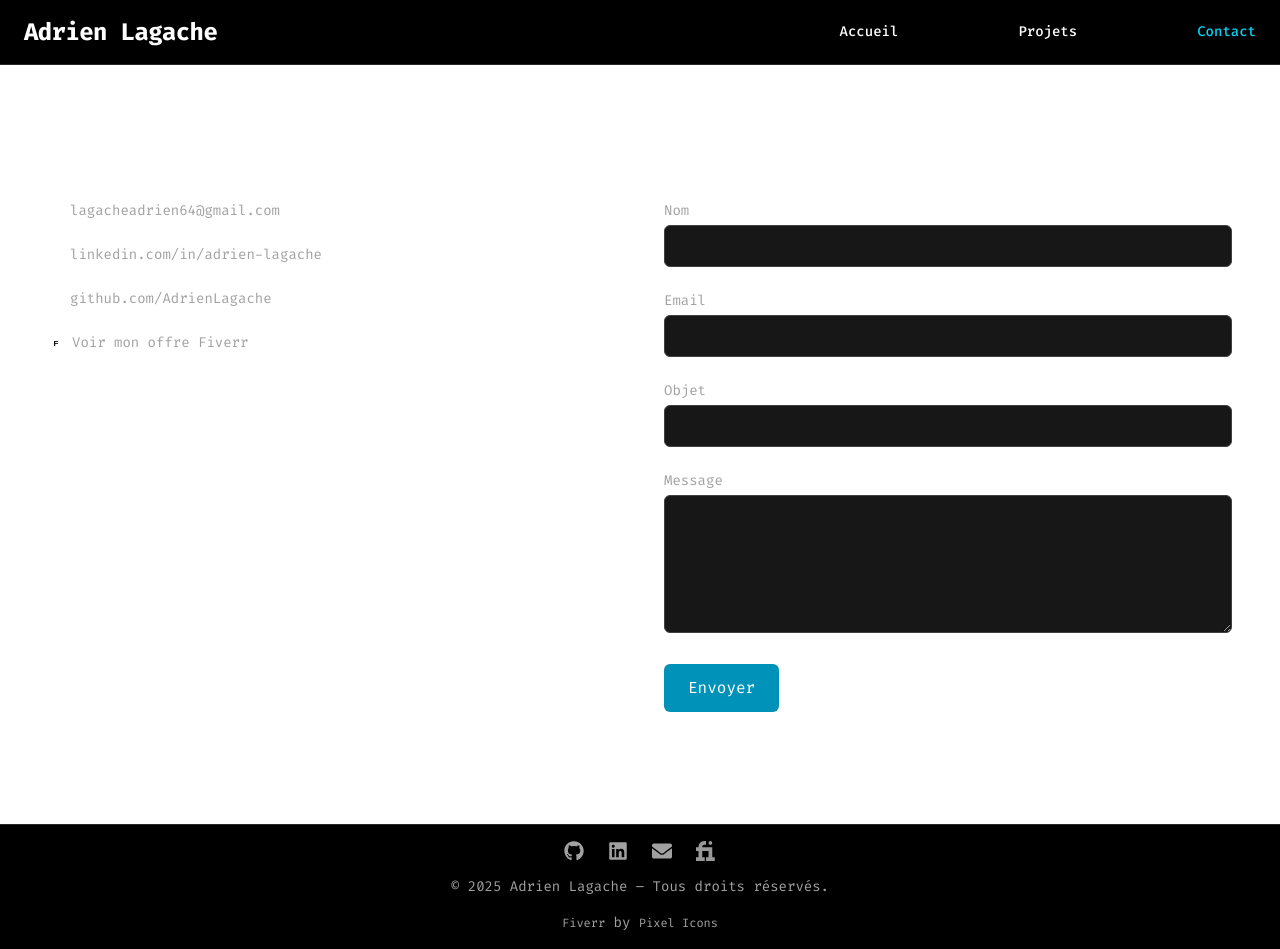
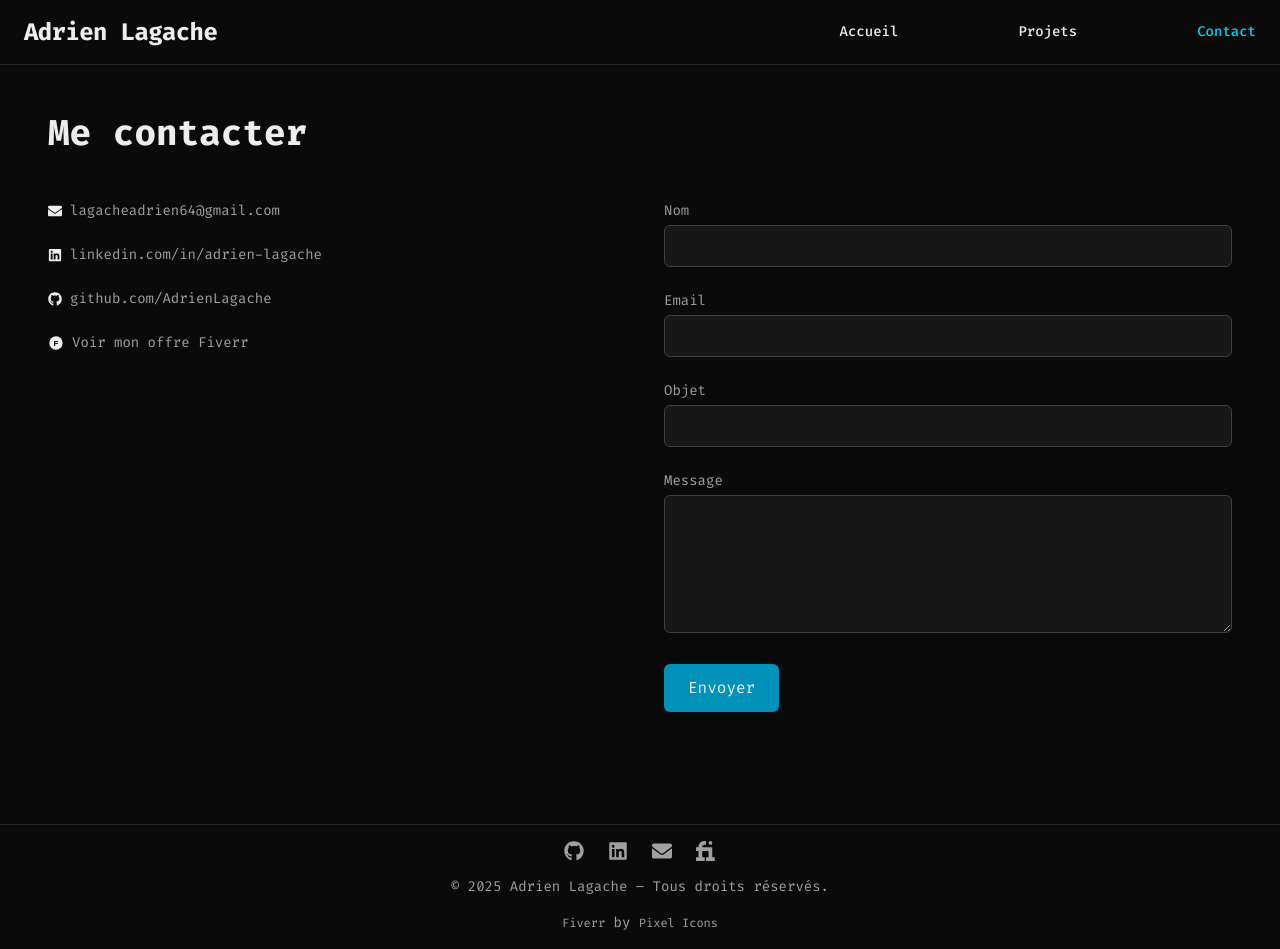
Before and after one commit to AdrienLagache/adrienlagache.github.io, a Next.js app: page /contact in a window 1280 px wide. Built offline with nearby package versions, Linux system fonts and the light colour scheme.

Commit message:
use global variable for theme

```diff
--- a/src/app/contact/page.tsx
+++ b/src/app/contact/page.tsx
@@ -4,7 +4,7 @@ export default function ContactPage() {
   return (
     <section className="w-full px-6 sm:px-12 py-12">
       <div className="max-w-7xl mx-auto">
-        <h1 className="text-3xl sm:text-4xl font-bold text-white mb-12">
+        <h1 className="text-3xl sm:text-4xl font-bold text-foreground mb-12">
           Me contacter
         </h1>
 
@@ -12,11 +12,11 @@ export default function ContactPage() {
           {/* Coordonnées à gauche */}
           <div className="flex-1 space-y-6 text-neutral-400 text-sm order-1 lg:order-none">
             <div>
-              <FaEnvelope className="inline mr-2 text-white" />
+              <FaEnvelope className="inline mr-2 text-foreground" />
               lagacheadrien64@gmail.com
             </div>
             <div>
-              <FaLinkedin className="inline mr-2 text-white" />
+              <FaLinkedin className="inline mr-2 text-foreground" />
               <a
                 href="https://www.linkedin.com/in/adrien-lagache-163462282/"
                 className="hover:text-cyan-400"
@@ -27,7 +27,7 @@ export default function ContactPage() {
               </a>
             </div>
             <div>
-              <FaGithub className="inline mr-2 text-white" />
+              <FaGithub className="inline mr-2 text-foreground" />
               <a
                 href="https://github.com/AdrienLagache"
                 className="hover:text-cyan-400"
@@ -44,7 +44,7 @@ export default function ContactPage() {
                 width="16"
                 height="16"
                 fill="currentColor"
-                className="inline mr-2 text-white"
+                className="inline mr-2 text-foreground"
               >
                 <circle cx="12" cy="12" r="10" />
                 <text
@@ -88,7 +88,7 @@ export default function ContactPage() {
                 id="name"
                 name="name"
                 required
-                className="w-full px-4 py-2 bg-neutral-900 text-white border border-neutral-700 rounded-md focus:outline-none focus:ring-2 focus:ring-cyan-500"
+                className="w-full px-4 py-2 bg-neutral-900 text-foreground border border-neutral-700 rounded-md focus:outline-none focus:ring-2 focus:ring-cyan-500"
               />
             </div>
 
@@ -104,7 +104,7 @@ export default function ContactPage() {
                 id="email"
                 name="email"
                 required
-                className="w-full px-4 py-2 bg-neutral-900 text-white border border-neutral-700 rounded-md focus:outline-none focus:ring-2 focus:ring-cyan-500"
+                className="w-full px-4 py-2 bg-neutral-900 text-foreground border border-neutral-700 rounded-md focus:outline-none focus:ring-2 focus:ring-cyan-500"
               />
             </div>
 
@@ -120,7 +120,7 @@ export default function ContactPage() {
                 id="subject"
                 name="message[subject]"
                 required
-                className="w-full px-4 py-2 bg-neutral-900 text-white border border-neutral-700 rounded-md focus:outline-none focus:ring-2 focus:ring-cyan-500"
+                className="w-full px-4 py-2 bg-neutral-900 text-foreground border border-neutral-700 rounded-md focus:outline-none focus:ring-2 focus:ring-cyan-500"
               />
             </div>
 
@@ -136,13 +136,13 @@ export default function ContactPage() {
                 name="message"
                 rows={5}
                 required
-                className="w-full px-4 py-2 bg-neutral-900 text-white border border-neutral-700 rounded-md focus:outline-none focus:ring-2 focus:ring-cyan-500"
+                className="w-full px-4 py-2 bg-neutral-900 text-foreground border border-neutral-700 rounded-md focus:outline-none focus:ring-2 focus:ring-cyan-500"
               />
             </div>
 
             <button
               type="submit"
-              className="px-6 py-3 bg-cyan-600 text-white rounded-md hover:bg-cyan-500 transition"
+              className="px-6 py-3 bg-cyan-600 text-foreground rounded-md hover:bg-cyan-500 transition"
             >
               Envoyer
             </button>
--- a/src/app/globals.css
+++ b/src/app/globals.css
@@ -1,8 +1,8 @@
 @import "tailwindcss";
 
 :root {
-  --background: #ffffff;
-  --foreground: #171717;
+  --background: #0a0a0a;
+  --foreground: #ededed;
 }
 
 @theme inline {
@@ -10,13 +10,6 @@
   --color-foreground: var(--foreground);
   --font-sans: var(--font-geist-sans);
   --font-mono: var(--font-geist-mono);
-}
-
-@media (prefers-color-scheme: dark) {
-  :root {
-    --background: #0a0a0a;
-    --foreground: #ededed;
-  }
 }
 
 html {
--- a/src/components/Footer.tsx
+++ b/src/components/Footer.tsx
@@ -4,7 +4,7 @@ import { FaGithub, FaLinkedin, FaEnvelope } from "react-icons/fa";
 
 export default function Footer() {
   return (
-    <footer className="w-full mt-16 border-t border-neutral-800 py-4 px-6 bg-black text-white">
+    <footer className="w-full mt-16 border-t border-neutral-800 py-4 px-6 bg-background text-foreground">
       <div className="flex flex-col items-center gap-4 text-sm text-neutral-400">
         <div className="flex gap-6 text-xl items-center">
           <a
@@ -41,7 +41,7 @@ export default function Footer() {
   width="20"
   height="20"
   fill="currentColor"
-  className="text-white/60 hover:text-cyan-400 transition"
+  className="text-neutral-400 hover:text-cyan-400 transition"
 >
   <path d="M13 13V5H5v-.5C5 3.673 5.673 3 6.5 3H8V0H6.5A4.505 4.505 0 0 0 2 4.5V5H0v3h2v5H0v3h7v-3H5V8h5.028v5H8v3h7v-3h-2z" />
   <circle cx="11.5" cy="1.5" r="1.5" />
--- a/src/components/Header.tsx
+++ b/src/components/Header.tsx
@@ -86,12 +86,12 @@ export default function Header() {
 
   return (
     <>
-      <header className="w-full px-6 py-4 border-b border-neutral-800 bg-black text-white sticky top-0 z-50">
+      <header className="w-full px-6 py-4 border-b border-neutral-800 bg-background text-foreground sticky top-0 z-50">
         <nav className="mx-auto flex justify-between items-center">
           {/* Logo */}
           <Link
             href="/"
-            className="text-2xl font-bold tracking-tight text-white hover:text-cyan-400 transition"
+            className="text-2xl font-bold tracking-tight text-foreground hover:text-cyan-400 transition"
           >
             Adrien Lagache
           </Link>
@@ -111,7 +111,7 @@ export default function Header() {
 
           {/* Burger Button Mobile */}
           <button
-            className="md:hidden text-white text-3xl"
+            className="md:hidden text-foreground text-3xl"
             onClick={() => setMenuOpen(!menuOpen)}
             aria-label="Toggle navigation"
           >
@@ -123,7 +123,7 @@ export default function Header() {
       {/* Menu Mobile */}
       <div
         ref={menuRef}
-        className={`md:hidden fixed top-15 left-0 w-full bg-black border-t border-neutral-800 px-6 py-6 space-y-4 flex flex-col gap-4 text-base font-medium transition-all duration-300 ease-in-out z-40 ${
+        className={`md:hidden fixed top-15 left-0 w-full bg-background border-t border-neutral-800 px-6 py-6 space-y-4 flex flex-col gap-4 text-base font-medium transition-all duration-300 ease-in-out z-40 ${
           menuOpen
             ? "opacity-100 translate-y-0 pointer-events-auto"
             : "opacity-0 -translate-y-2 pointer-events-none"
--- a/src/components/Hero.tsx
+++ b/src/components/Hero.tsx
@@ -26,7 +26,7 @@ export default function Hero() {
   return (
     <section className="flex flex-col items-start justify-center text-left px-6 sm:px-12 py-12 max-w-7xl mx-auto min-h-[calc(100vh-5rem)]">
       {/* Titre sans animation mais avec couleurs */}
-      <h1 className="text-3xl sm:text-5xl font-bold leading-tight text-white mb-10 break-words">
+      <h1 className="text-3xl sm:text-5xl font-bold leading-tight text-foreground mb-10 break-words">
         Spécialisé en{" "}
         <span className="text-pink-400">Next.js</span> et{" "}
         <span className="text-cyan-400">React</span>, je développe des interfaces modernes tout en maîtrisant les bases d'une architecture backend avec{" "}
@@ -58,7 +58,7 @@ export default function Hero() {
       >
         <a
           href="#projets"
-          className="px-6 py-3 bg-cyan-600 text-white text-sm sm:text-lg rounded-md hover:bg-cyan-500 transition"
+          className="px-6 py-3 bg-cyan-600 text-foreground text-sm sm:text-lg rounded-md hover:bg-cyan-500 transition"
         >
           Voir mes projets
         </a>
--- a/src/components/ProjectCard.tsx
+++ b/src/components/ProjectCard.tsx
@@ -28,11 +28,11 @@ interface ProjectCardProps {
           className="w-full h-60 object-cover group-hover:opacity-90 transition"
         />
         <div className="p-4">
-          <h3 className="text-white text-lg font-semibold my-2">{title}</h3>
+          <h3 className="text-foreground text-lg font-semibold my-2">{title}</h3>
           <p className="text-sm text-neutral-400 mb-3 h-12">{description}</p>
           <ul className="flex flex-wrap gap-2 text-xs text-cyan-400 font-mono">
             {techs.map((tech, i) => (
-              <li key={i} className="bg-black/30 px-2 py-1 rounded border border-cyan-700">
+              <li key={i} className="bg-background/30 px-2 py-1 rounded border border-cyan-700">
                 {tech}
               </li>
             ))}
--- a/src/components/ProjectsSection.tsx
+++ b/src/components/ProjectsSection.tsx
@@ -44,7 +44,7 @@ const projects = [
 export default function ProjectsSection() {
   return (
     <section id="projets" className="px-6 sm:px-24 w-full py-12 mx-auto">
-      <h2 className="text-3xl font-bold text-white ml-5 mb-12">Projets</h2>
+      <h2 className="text-3xl font-bold text-foreground ml-5 mb-12">Projets</h2>
       <div className="flex flex-wrap justify-center gap-8">
         {projects.map((project, index) => (
           <div
--- /dev/null
+++ b/tailwind.config.ts
@@ -0,0 +1,20 @@
+import type { Config } from "tailwindcss";
+
+const config: Config = {
+  content: [
+    "./src/pages/**/*.{js,ts,jsx,tsx,mdx}",
+    "./src/components/**/*.{js,ts,jsx,tsx,mdx}",
+    "./src/app/**/*.{js,ts,jsx,tsx,mdx}",
+  ],
+  theme: {
+    extend: {
+      colors: {
+        background: "var(--background)",
+        foreground: "var(--foreground)",
+      },
+    },
+  },
+  plugins: [],
+};
+
+export default config;
```
